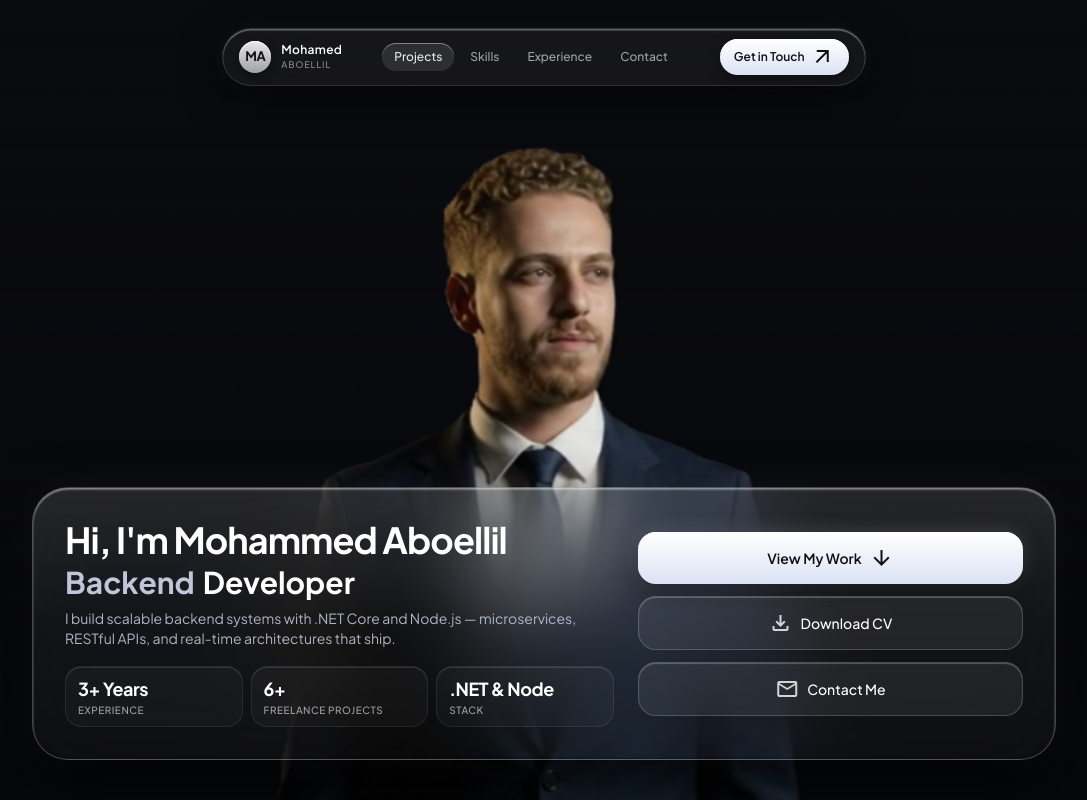
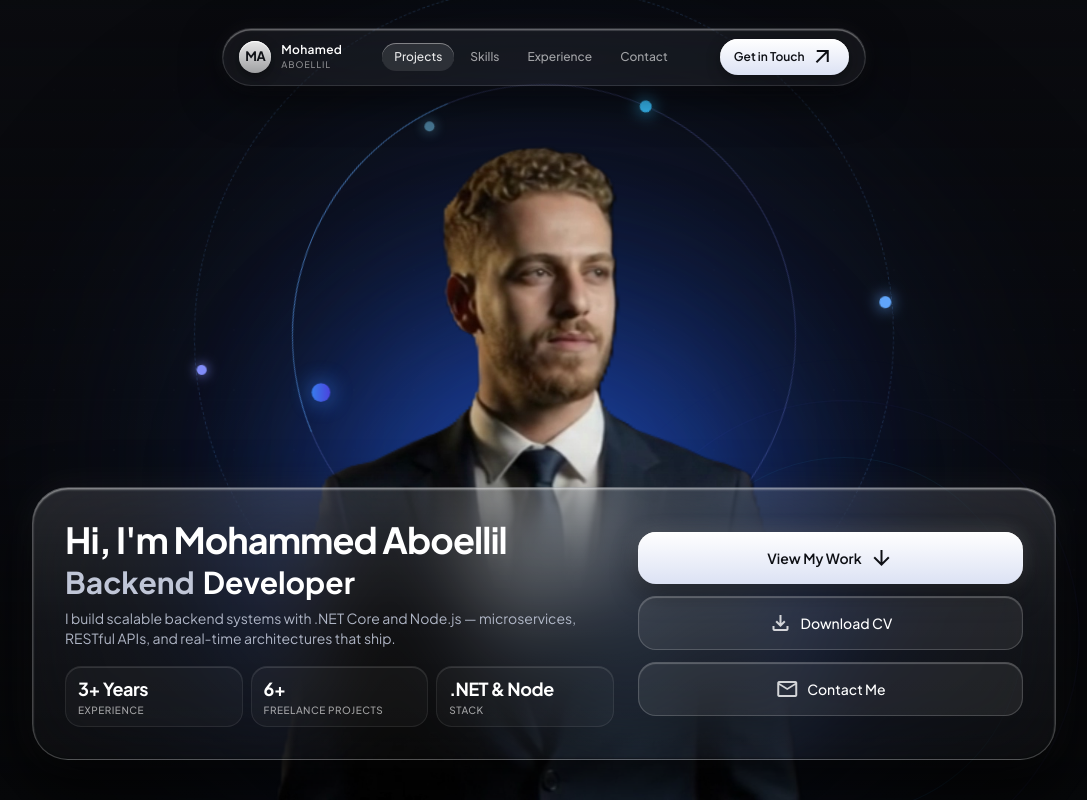
Before and after one commit to aboellil0/glassy-portfolio, a Next.js app: page / in a window 1280 px wide. Shown: the top 800 px of the page, without its empty margins (96-1183 px from the left). Built offline with nearby package versions, Linux system fonts and the light colour scheme.

Commit message:
feat: add global styles and Hero component with custom glass morphism and animation utilities

```diff
--- a/src/app/globals.css
+++ b/src/app/globals.css
@@ -356,3 +356,181 @@
 .animate-blob-10 { animation: blob-10 36s ease-in-out infinite; }
 .animate-blob-11 { animation: blob-11 46s ease-in-out infinite; }
 .animate-blob-12 { animation: blob-12 41s ease-in-out infinite; }
+
+/* Ambient Navy Glow Effect for Hero Photo */
+@keyframes ambient-navy-pulse {
+  0%, 100% {
+    transform: translate(-50%, 0) scale(1);
+    opacity: 0.85;
+    filter: blur(100px);
+  }
+  50% {
+    transform: translate(-50%, -15px) scale(1.12);
+    opacity: 1;
+    filter: blur(130px);
+  }
+}
+
+@keyframes ambient-navy-core-pulse {
+  0%, 100% {
+    transform: translate(-50%, 0) scale(1);
+    opacity: 0.9;
+  }
+  50% {
+    transform: translate(-50%, -10px) scale(1.18);
+    opacity: 1;
+  }
+}
+
+.hero-navy-glow {
+  position: absolute;
+  bottom: 0;
+  left: 50%;
+  transform: translateX(-50%);
+  width: 80vw;
+  max-width: 900px;
+  height: 85vh;
+  max-height: 850px;
+  border-radius: 50%;
+  background: radial-gradient(
+    circle at center,
+    rgba(29, 78, 216, 0.55) 0%,
+    rgba(30, 58, 138, 0.45) 35%,
+    rgba(15, 23, 42, 0.3) 65%,
+    rgba(9, 10, 14, 0) 100%
+  );
+  filter: blur(110px);
+  pointer-events: none;
+  animation: ambient-navy-pulse 8s ease-in-out infinite;
+}
+
+.hero-navy-glow-core {
+  position: absolute;
+  bottom: 5%;
+  left: 50%;
+  transform: translateX(-50%);
+  width: 50vw;
+  max-width: 550px;
+  height: 60vh;
+  max-height: 600px;
+  border-radius: 50%;
+  background: radial-gradient(
+    ellipse at center,
+    rgba(59, 130, 246, 0.65) 0%,
+    rgba(29, 78, 216, 0.5) 40%,
+    rgba(10, 25, 47, 0.25) 75%,
+    transparent 100%
+  );
+  filter: blur(70px);
+  pointer-events: none;
+  animation: ambient-navy-core-pulse 6s ease-in-out infinite alternate;
+}
+
+/* Hero Centered Moving Elements & Orbital Rings */
+@keyframes spin-slow {
+  from { transform: translate(-50%, -50%) rotate(0deg); }
+  to { transform: translate(-50%, -50%) rotate(360deg); }
+}
+
+@keyframes spin-reverse-slow {
+  from { transform: translate(-50%, -50%) rotate(360deg); }
+  to { transform: translate(-50%, -50%) rotate(0deg); }
+}
+
+@keyframes pulse-ripple {
+  0% {
+    transform: translate(-50%, -50%) scale(0.6);
+    opacity: 0.8;
+  }
+  50% {
+    opacity: 0.4;
+  }
+  100% {
+    transform: translate(-50%, -50%) scale(1.6);
+    opacity: 0;
+  }
+}
+
+@keyframes float-hero-item {
+  0%, 100% {
+    transform: translateY(0px) rotate(0deg);
+  }
+  50% {
+    transform: translateY(-16px) rotate(3deg);
+  }
+}
+
+@keyframes float-hero-item-reverse {
+  0%, 100% {
+    transform: translateY(0px) rotate(0deg);
+  }
+  50% {
+    transform: translateY(18px) rotate(-3deg);
+  }
+}
+
+@keyframes particle-orbit {
+  0% {
+    transform: rotate(0deg) translateX(180px) rotate(0deg) scale(0.8);
+    opacity: 0.3;
+  }
+  50% {
+    opacity: 1;
+    transform: rotate(180deg) translateX(240px) rotate(-180deg) scale(1.2);
+  }
+  100% {
+    transform: rotate(360deg) translateX(180px) rotate(-360deg) scale(0.8);
+    opacity: 0.3;
+  }
+}
+
+@keyframes particle-orbit-2 {
+  0% {
+    transform: rotate(360deg) translateX(300px) rotate(-360deg) scale(1.1);
+    opacity: 0.8;
+  }
+  50% {
+    opacity: 0.4;
+    transform: rotate(180deg) translateX(220px) rotate(-180deg) scale(0.7);
+  }
+  100% {
+    transform: rotate(0deg) translateX(300px) rotate(0deg) scale(1.1);
+    opacity: 0.8;
+  }
+}
+
+.animate-spin-orbital {
+  animation: spin-slow 28s linear infinite;
+}
+
+.animate-spin-orbital-reverse {
+  animation: spin-reverse-slow 35s linear infinite;
+}
+
+.animate-ripple-1 {
+  animation: pulse-ripple 7s cubic-bezier(0, 0.2, 0.8, 1) infinite;
+}
+
+.animate-ripple-2 {
+  animation: pulse-ripple 7s cubic-bezier(0, 0.2, 0.8, 1) infinite 2.3s;
+}
+
+.animate-ripple-3 {
+  animation: pulse-ripple 7s cubic-bezier(0, 0.2, 0.8, 1) infinite 4.6s;
+}
+
+.animate-float-badge-1 {
+  animation: float-hero-item 6s ease-in-out infinite;
+}
+
+.animate-float-badge-2 {
+  animation: float-hero-item-reverse 7s ease-in-out infinite 1s;
+}
+
+.animate-orbit-particle-1 {
+  animation: particle-orbit 16s ease-in-out infinite;
+}
+
+.animate-orbit-particle-2 {
+  animation: particle-orbit-2 22s ease-in-out infinite;
+}
--- a/src/components/Hero.tsx
+++ b/src/components/Hero.tsx
@@ -52,13 +52,51 @@ export default function Hero() {
 
       {/* HERO CONTENT */}
       <div className="relative z-10 w-full min-h-screen flex flex-col">
-        {/* FULL WIDTH HERO IMAGE - attached to bottom */}
-        <div className="absolute inset-x-0 bottom-0 z-10 h-full">
+        {/* FULL WIDTH HERO IMAGE WITH ANIMATED CENTERED EFFECTS */}
+        <div className="absolute inset-x-0 bottom-0 z-10 h-full overflow-hidden pointer-events-none">
+          {/* Outer Ambient Navy Radial Gradient Glow */}
+          <div className="hero-navy-glow z-0" />
+
+          {/* Inner Vibrant Navy Core Glow */}
+          <div className="hero-navy-glow-core z-0" />
+
+          {/* ANIMATED CONCENTRIC RIPPLE WAVES CENTERED ON YOU */}
+          <div className="absolute top-[42%] left-1/2 z-0 pointer-events-none w-[600px] h-[600px]">
+            <div className="absolute top-1/2 left-1/2 w-[350px] h-[350px] rounded-full border border-blue-500/25 animate-ripple-1" />
+            <div className="absolute top-1/2 left-1/2 w-[350px] h-[350px] rounded-full border border-indigo-500/20 animate-ripple-2" />
+            <div className="absolute top-1/2 left-1/2 w-[350px] h-[350px] rounded-full border border-sky-400/15 animate-ripple-3" />
+          </div>
+
+          {/* ANIMATED ROTATING ORBITAL NAVY RINGS CENTERED ON PHOTO */}
+          <div className="absolute top-[42%] left-1/2 -translate-x-1/2 -translate-y-1/2 z-0 w-[550px] h-[550px] sm:w-[700px] sm:h-[700px] pointer-events-none">
+            {/* Outer Slow Ring */}
+            <div className="absolute top-1/2 left-1/2 w-full h-full rounded-full border border-dashed border-blue-400/20 animate-spin-orbital">
+              <div className="absolute top-0 left-1/2 -translate-x-1/2 w-3 h-3 rounded-full bg-blue-400 shadow-[0_0_15px_#60a5fa]" />
+              <div className="absolute bottom-0 left-1/2 -translate-x-1/2 w-2.5 h-2.5 rounded-full bg-indigo-400 shadow-[0_0_12px_#818cf8]" />
+            </div>
+
+            {/* Inner Reverse Ring */}
+            <div className="absolute top-1/2 left-1/2 w-[72%] h-[72%] rounded-full border border-indigo-400/25 border-t-blue-400/60 animate-spin-orbital-reverse">
+              <div className="absolute top-1/2 right-0 translate-x-1/2 w-3 h-3 rounded-full bg-sky-400 shadow-[0_0_16px_#38bdf8]" />
+            </div>
+
+            {/* Floating Orbiting Navy Energy Particles */}
+            <div className="absolute top-1/2 left-1/2 animate-orbit-particle-1">
+              <div className="w-4 h-4 rounded-full bg-gradient-to-r from-blue-500 to-indigo-600 shadow-[0_0_20px_#3b82f6]" />
+            </div>
+            <div className="absolute top-1/2 left-1/2 animate-orbit-particle-2">
+              <div className="w-3 h-3 rounded-full bg-sky-300 shadow-[0_0_15px_#7dd3fc]" />
+            </div>
+          </div>
+
+
+
+          {/* Hero Portrait PNG */}
           <Image
             src="/images/hero.png"
             alt="Hero Portrait"
             fill
-            className="object-cover object-bottom"
+            className="object-cover object-bottom relative z-10 pointer-events-auto"
             priority
           />
         </div>
```
